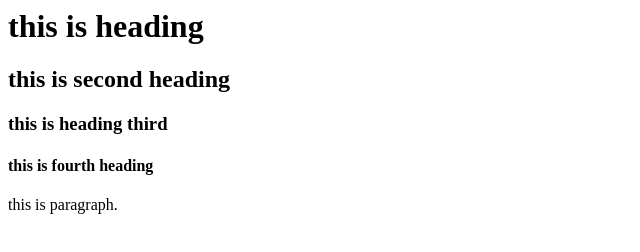
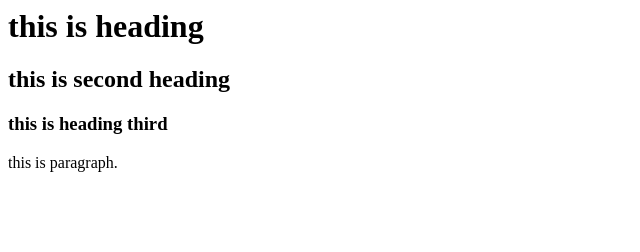
Before and after one commit to sowjisowji/Assignment, a plain HTML site: page index.html in a window 1280 px wide. Shown: the whole page, without its empty margins (0-640 px from the left). Drawn offline with Linux system fonts and the light colour scheme.

Commit message:
Revert "heading"
This reverts commit 9c43d47ce301cc0054ce51f1928a72e4864e5e8d.

```diff
--- a/index.html
+++ b/index.html
@@ -6,7 +6,6 @@
     <h1>this is heading</h1>
     <h2>this is second heading</h2>
     <h3>this is heading third</h3>
-    <h4>this is fourth heading</h4>
     <p>this is paragraph.</p>
     </body>
     </html>
```
